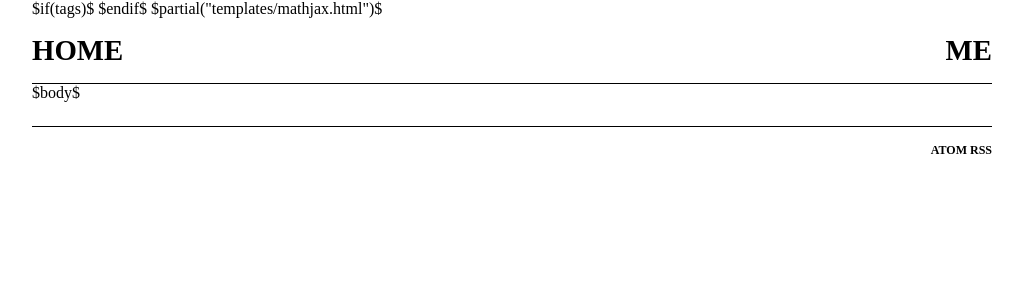
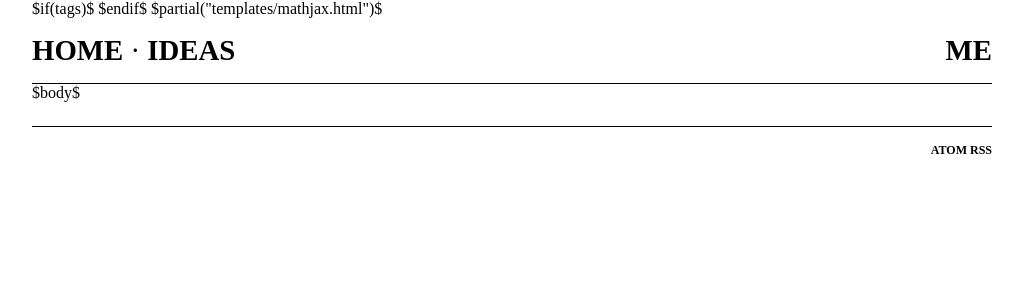
Before and after one commit to karlicoss/beepb00p, a Python web app: template templates/default.html in a window 1280 px wide. Shown: the top 300 px of the page, without its empty margins (128-1151 px from the left). Run offline with Jinja, Linux system fonts and the light colour scheme; the template is opened without the code that fills it, so the values that code supplies are empty.

Commit message:
Add ideas section

```diff
--- a/css/default.css
+++ b/css/default.css
@@ -33,15 +33,15 @@ nav {
     align-items: baseline;
 }
 
-nav a {
+nav {
   font-size: 1.8rem;
 }
 
-nav a.nav-left {
+nav .nav-left {
   float: left;
 }
 
-nav a.nav-right {
+nav .nav-right {
   float: right;
 }
 
--- a/templates/default.html
+++ b/templates/default.html
@@ -23,7 +23,11 @@
     <body>
         <header>
             <nav>
-                <a class="nav-left fat"  href="/">Home</a>
+                <span class="nav-left">
+                    <a class="fat" href="/">Home</a>
+                    ·<!-- TODO eh, not sure if this symbol is good for that... -->
+                    <a class="fat" href="/ideas.html">Ideas</a>
+                </span>
                 <!-- TODO do site and archive later when they actually have something meaningful -->
                 <!-- <a href="/site.html">Site</a> -->
                 <a class="nav-right fat" href="/me.html">Me</a>
```
Also changed, not shown: 1 other file.
